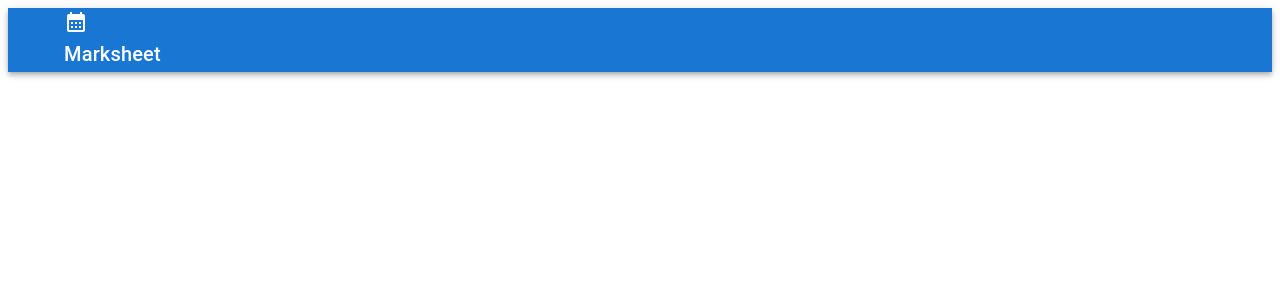
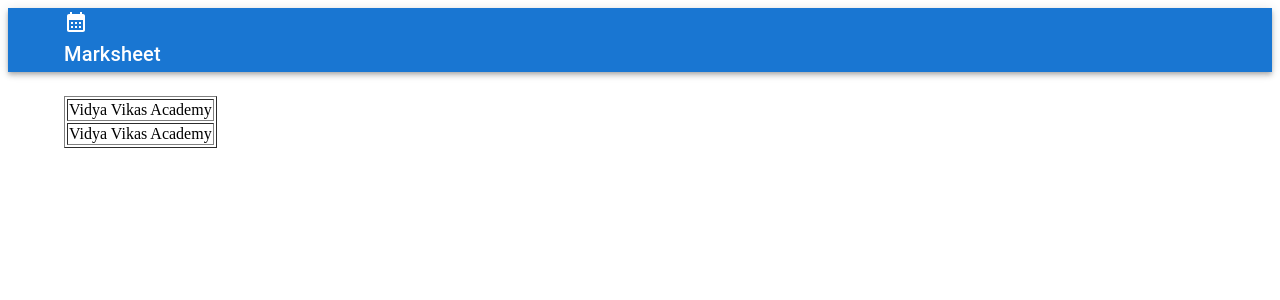
Before and after one commit to Atharvnadkarni/middlesboro-hat, a React app in the folder frontend/: page /mk-ta in a window 1280 px wide. Before the commit this address had no page. Shown: the top 300 px of the page. Built offline with nearby package versions, Linux system fonts and the light colour scheme; sample sign-in values are in the browser's storage; the HTML template or start-up script is replaced by a standard one.

Commit message:
add template file

```diff
--- a/frontend/src/App.js
+++ b/frontend/src/App.js
@@ -9,6 +9,7 @@ import { BrowserRouter, Route, Routes, useNavigate } from "react-router";
 import Home from "./pages/home";
 import Teachers from "./pages/teachers";
 import LoginPage from "./pages/login";
+import MarksheetTemplate from "./components/MarksheetTemplate";
 
 const App = () => {
   const navigate = useNavigate();
@@ -23,6 +24,7 @@ const App = () => {
           <Route path="/" element={<Home />} />
           <Route path="/teachers" element={<Teachers />} />
           <Route path="/login" element={<LoginPage />} />
+          <Route path="/mk-ta" element={<MarksheetTemplate />} />
         </Routes>
       </Container>
     </>
--- /dev/null
+++ b/frontend/src/components/MarksheetTemplate.js
@@ -0,0 +1,18 @@
+import { useSelector } from "react-redux";
+
+const MarksheetTemplate = () => {
+  const { rows, columns } = useSelector((state) => state.marksheet);
+  return (
+    <table border="1">
+      <thead>
+        <tr>
+          <td>Vidya Vikas Academy</td>
+        </tr>
+        <tr>
+          <td>Vidya Vikas Academy</td>
+        </tr>
+      </thead>
+    </table>
+  );
+};
+export default MarksheetTemplate;
```
Also changed, not shown: 1 other file (tests, documents, lock files or other folders).
